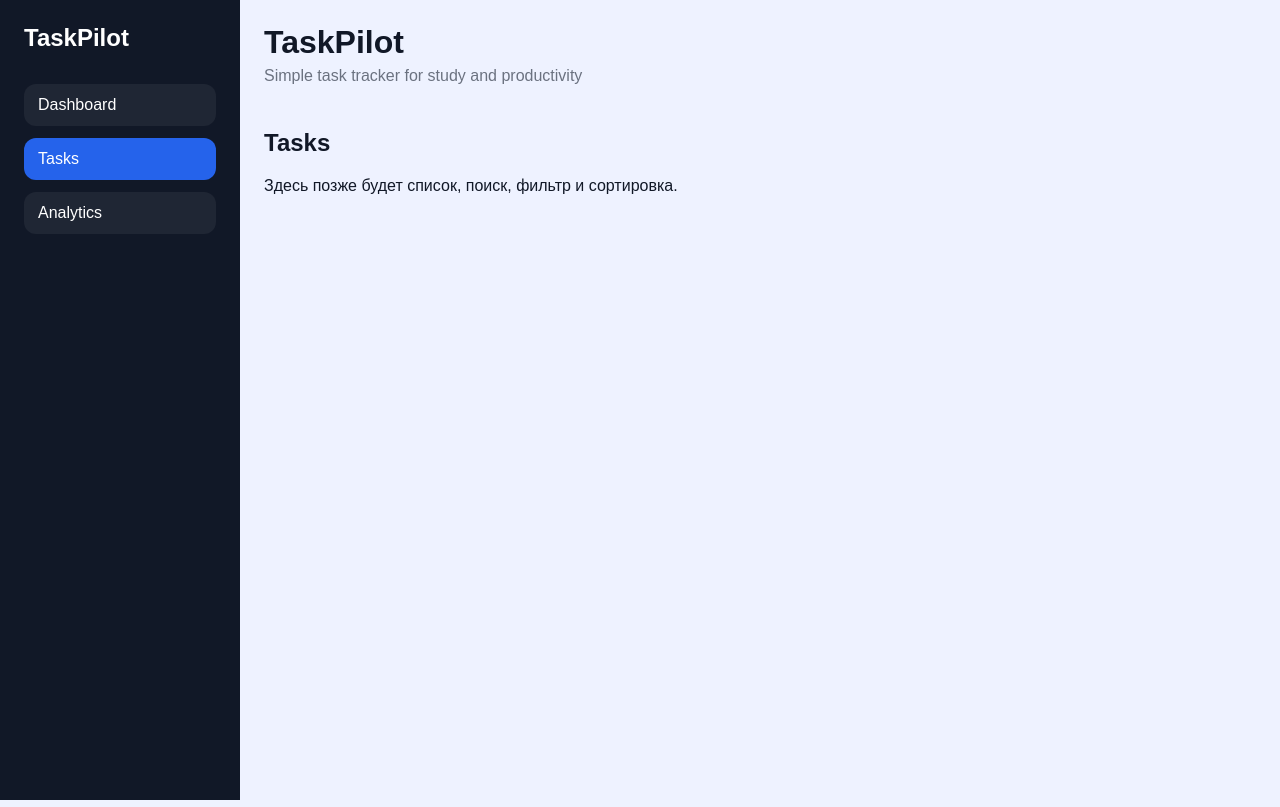
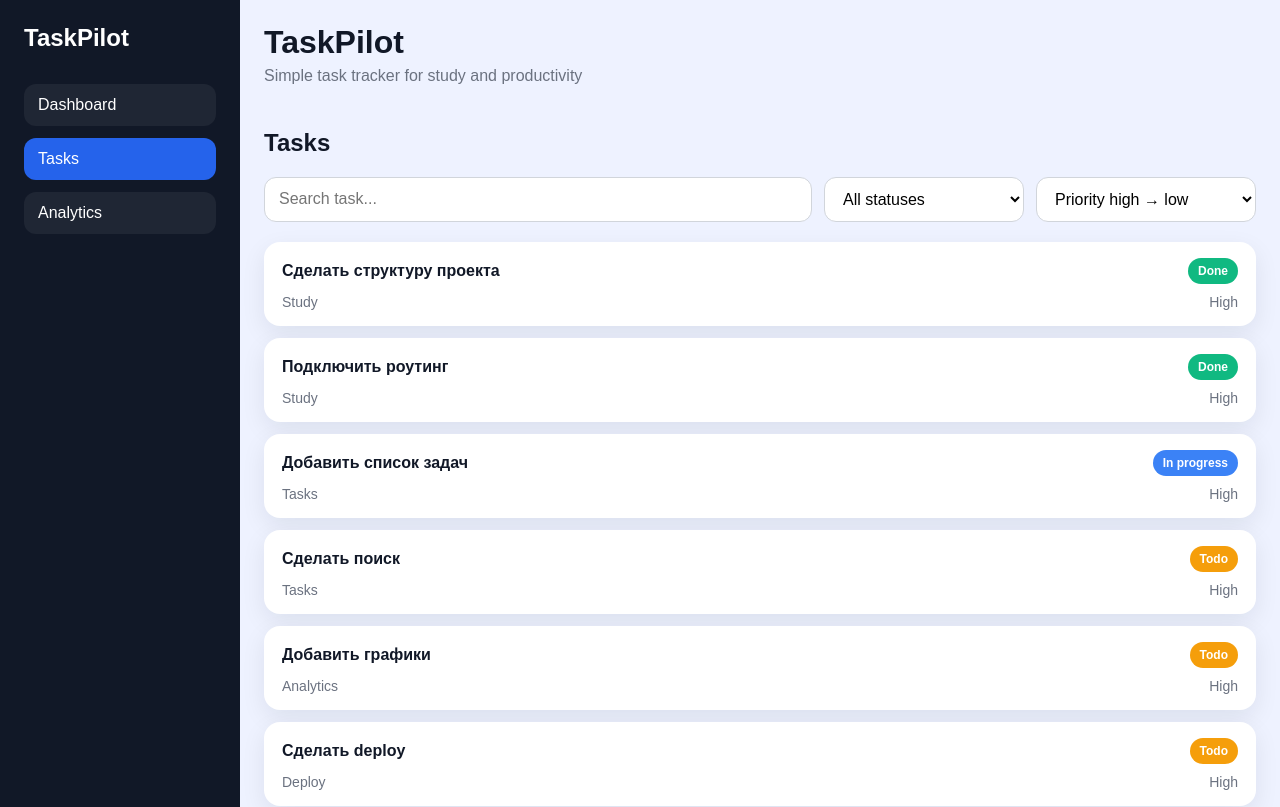
Before and after one commit to Sadjek2/MMexam, a React (Vite) app in the folder taskpilot/: page /tasks in a window 1280 px wide. Shown: the top 807 px of the page. Built offline with nearby package versions, Linux system fonts and the light colour scheme.

Commit message:
commit2
functional added, tasks sector

```diff
--- a/taskpilot/src/pages/TasksPage.tsx
+++ b/taskpilot/src/pages/TasksPage.tsx
@@ -1,8 +1,107 @@
+import { useMemo, useState } from 'react'
+
+type TaskStatus = 'Todo' | 'In progress' | 'Done'
+type TaskPriority = 'High' | 'Medium' | 'Low'
+
+type Task = {
+  id: number
+  title: string
+  status: TaskStatus
+  priority: TaskPriority
+  category: string
+}
+
+const tasks: Task[] = [
+  { id: 1, title: 'Сделать структуру проекта', status: 'Done', priority: 'High', category: 'Study' },
+  { id: 2, title: 'Подключить роутинг', status: 'Done', priority: 'High', category: 'Study' },
+  { id: 3, title: 'Сверстать sidebar', status: 'Done', priority: 'Medium', category: 'UI' },
+  { id: 4, title: 'Сделать карточки dashboard', status: 'In progress', priority: 'Medium', category: 'UI' },
+  { id: 5, title: 'Добавить список задач', status: 'In progress', priority: 'High', category: 'Tasks' },
+  { id: 6, title: 'Сделать поиск', status: 'Todo', priority: 'High', category: 'Tasks' },
+  { id: 7, title: 'Сделать фильтр статуса', status: 'Todo', priority: 'Medium', category: 'Tasks' },
+  { id: 8, title: 'Сделать сортировку', status: 'Todo', priority: 'Medium', category: 'Tasks' },
+  { id: 9, title: 'Добавить графики', status: 'Todo', priority: 'High', category: 'Analytics' },
+  { id: 10, title: 'Проверить localStorage', status: 'In progress', priority: 'Medium', category: 'Storage' },
+  { id: 11, title: 'Написать README', status: 'Todo', priority: 'Low', category: 'Docs' },
+  { id: 12, title: 'Сделать deploy', status: 'Todo', priority: 'High', category: 'Deploy' },
+  { id: 13, title: 'Подготовить защиту', status: 'Todo', priority: 'High', category: 'Exam' },
+  { id: 14, title: 'Сделать форму добавления', status: 'Todo', priority: 'High', category: 'Forms' },
+  { id: 15, title: 'Проверить стили', status: 'In progress', priority: 'Low', category: 'UI' },
+  { id: 16, title: 'Протестировать страницы', status: 'Todo', priority: 'Medium', category: 'Tests' },
+]
+
+const priorityRank: Record<TaskPriority, number> = {
+  High: 3,
+  Medium: 2,
+  Low: 1,
+}
+
 export default function TasksPage() {
+  const [search, setSearch] = useState('')
+  const [status, setStatus] = useState<'All' | TaskStatus>('All')
+  const [sortBy, setSortBy] = useState<'priority-desc' | 'priority-asc' | 'title-asc'>('priority-desc')
+
+  const visibleTasks = useMemo(() => {
+    const filtered = tasks.filter((task) => {
+      const matchesSearch = task.title.toLowerCase().includes(search.toLowerCase())
+      const matchesStatus = status === 'All' || task.status === status
+      return matchesSearch && matchesStatus
+    })
+
+    const sorted = [...filtered].sort((a, b) => {
+      if (sortBy === 'priority-desc') {
+        return priorityRank[b.priority] - priorityRank[a.priority]
+      }
+      if (sortBy === 'priority-asc') {
+        return priorityRank[a.priority] - priorityRank[b.priority]
+      }
+      return a.title.localeCompare(b.title, 'ru')
+    })
+
+    return sorted
+  }, [search, status, sortBy])
+
   return (
     <div>
       <h2>Tasks</h2>
-      <p>Здесь позже будет список, поиск, фильтр и сортировка.</p>
+
+      <div className="toolbar">
+        <input
+          className="input"
+          type="text"
+          placeholder="Search task..."
+          value={search}
+          onChange={(e) => setSearch(e.target.value)}
+        />
+
+        <select className="input" value={status} onChange={(e) => setStatus(e.target.value as 'All' | TaskStatus)}>
+          <option value="All">All statuses</option>
+          <option value="Todo">Todo</option>
+          <option value="In progress">In progress</option>
+          <option value="Done">Done</option>
+        </select>
+
+        <select className="input" value={sortBy} onChange={(e) => setSortBy(e.target.value as typeof sortBy)}>
+          <option value="priority-desc">Priority high → low</option>
+          <option value="priority-asc">Priority low → high</option>
+          <option value="title-asc">Title A → Z</option>
+        </select>
+      </div>
+
+      <div className="task-list">
+        {visibleTasks.map((task) => (
+          <article key={task.id} className="task-card">
+            <div className="task-card__top">
+              <strong>{task.title}</strong>
+              <span className={`badge badge--${task.status.replace(' ', '-').toLowerCase()}`}>{task.status}</span>
+            </div>
+            <div className="task-card__meta">
+              <span>{task.category}</span>
+              <span>{task.priority}</span>
+            </div>
+          </article>
+        ))}
+      </div>
     </div>
   )
 }
--- a/taskpilot/src/styles/global.css
+++ b/taskpilot/src/styles/global.css
@@ -84,3 +84,64 @@ a {
   box-shadow: 0 8px 24px rgba(17, 24, 39, 0.08);
   font-weight: 700;
 }
+
+.toolbar {
+  display: grid;
+  grid-template-columns: 1fr 200px 220px;
+  gap: 12px;
+  margin-bottom: 20px;
+}
+
+.input {
+  border: 1px solid #d1d5db;
+  border-radius: 12px;
+  padding: 12px 14px;
+  font: inherit;
+  background: white;
+}
+
+.task-list {
+  display: grid;
+  gap: 12px;
+}
+
+.task-card {
+  background: white;
+  border-radius: 16px;
+  padding: 16px 18px;
+  box-shadow: 0 8px 24px rgba(17, 24, 39, 0.08);
+}
+
+.task-card__top,
+.task-card__meta {
+  display: flex;
+  justify-content: space-between;
+  gap: 16px;
+  align-items: center;
+}
+
+.task-card__meta {
+  margin-top: 10px;
+  color: #6b7280;
+  font-size: 14px;
+}
+
+.badge {
+  border-radius: 999px;
+  padding: 6px 10px;
+  font-size: 12px;
+  font-weight: 700;
+  color: white;
+}
+
+.badge--todo {
+  background: #f59e0b;
+}
+
+.badge--in-progress {
+  background: #3b82f6;
+}
+
+.badge--done {
+  background: #10b981;
+}
```
